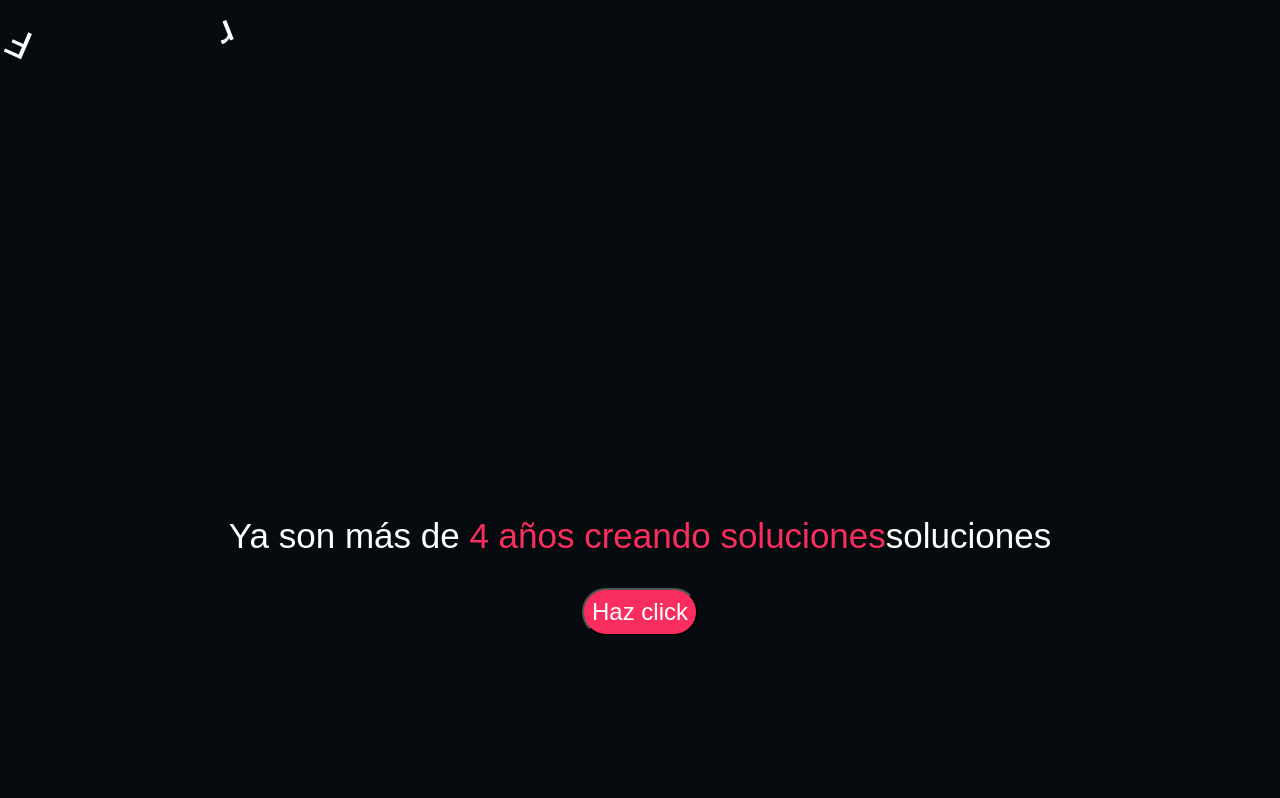
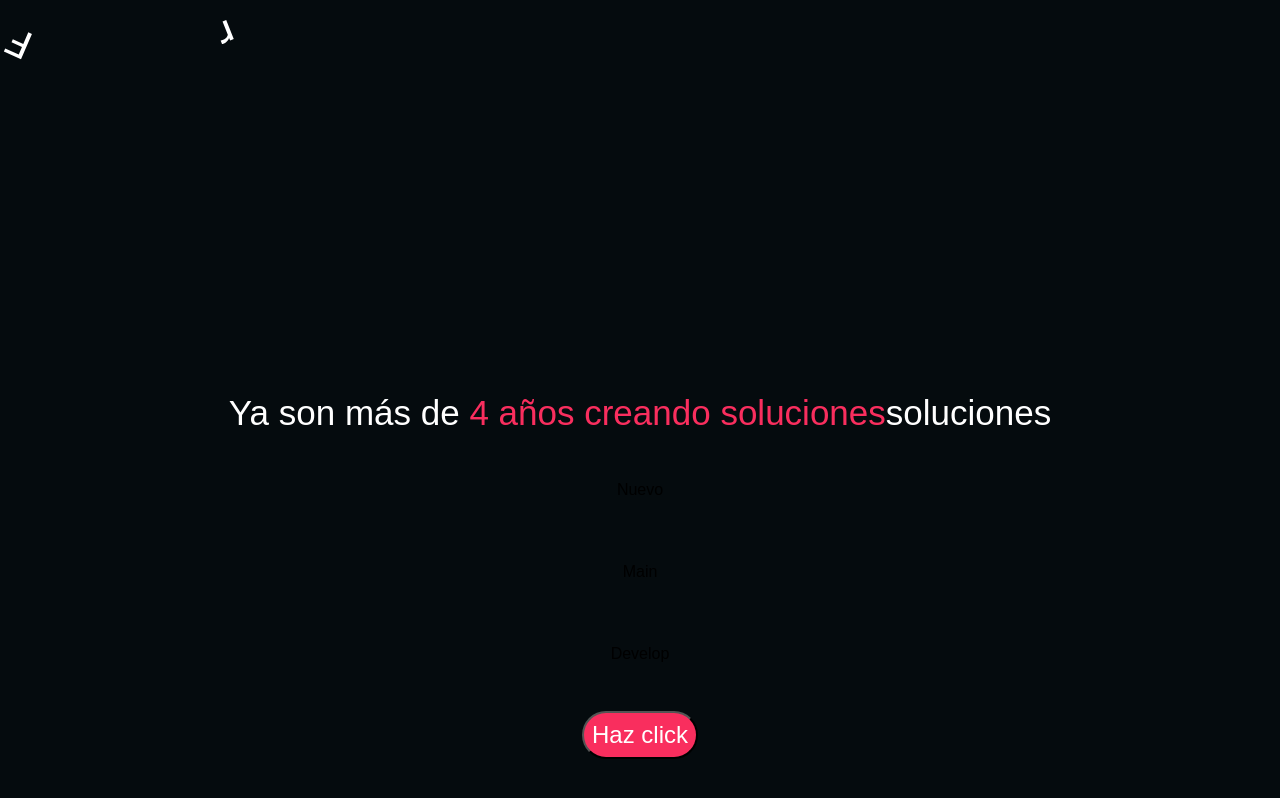
Before and after one commit to anydayr/myPage, a React (Vite) app: page / in a window 1280 px wide. Shown: the part 624-1422 px from the top of the page. Built offline with nearby package versions, Linux system fonts and the light colour scheme; a web font is replaced by a local one.

Commit message:
fix: testv1

```diff
--- a/src/containers/home/confetti.tsx
+++ b/src/containers/home/confetti.tsx
@@ -16,6 +16,9 @@ const Confetti = () => {
         Ya son más de <span style={{ color: '#F92E5E' }}>4 años creando soluciones</span>
         soluciones
       </p>
+      <p>Nuevo</p>
+      <p>Main</p>
+      <p>Develop</p>
       {/*
       <h2 style={{ fontSize: '200px', color: '#7DBCCF', fontWeight: 100, margin: 0 }}>Celebrar</h2> */}
       {/*    <img src={Balloons} alt="" style={{ position: 'absolute', left: '75%' }} /> */}
```
